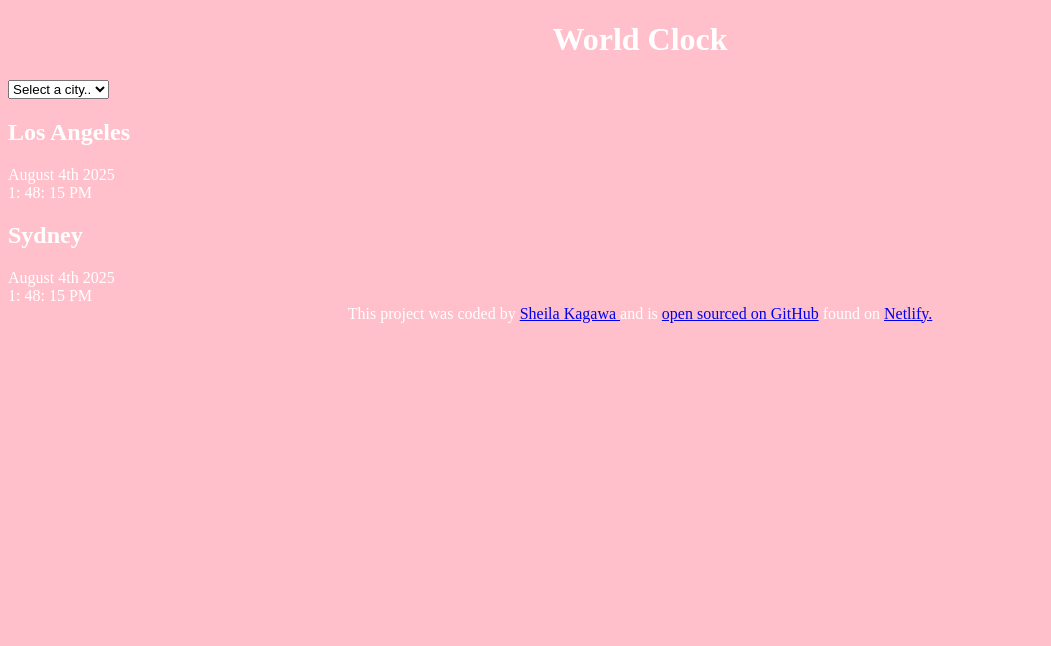
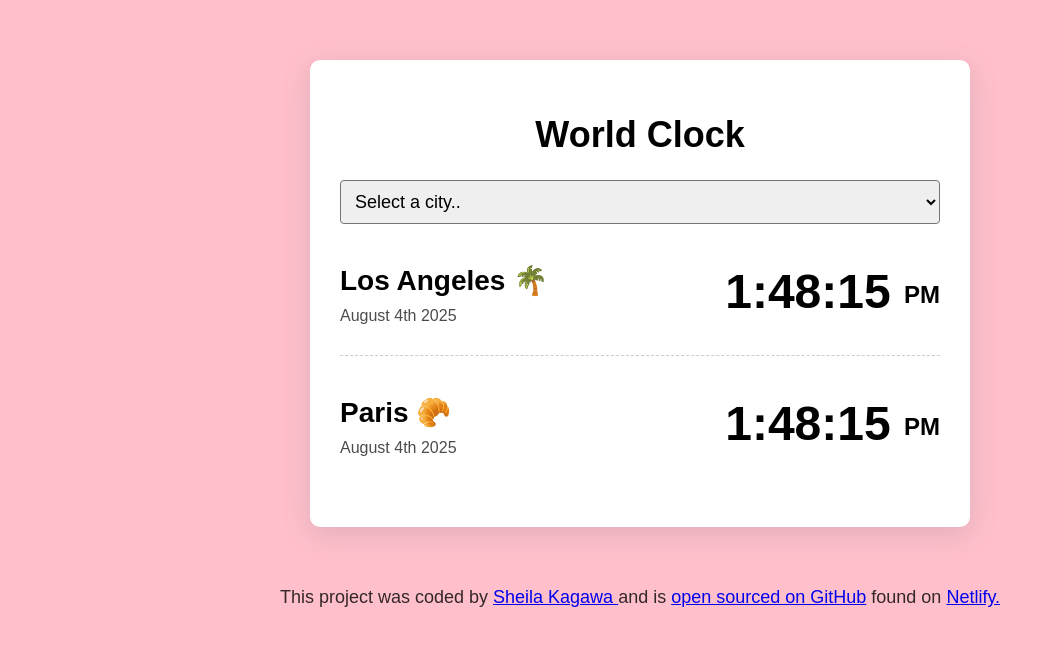
Before and after one commit to shlqjn/World-Clock, a plain HTML site: page index.html in a window 1280 px wide. Shown: the whole page, without its empty margins (0-1051 px from the left). Drawn offline with nearby package versions, Linux system fonts and the light colour scheme.

Commit message:
Added basic CSS styling

```diff
--- a/css/style.css
+++ b/css/style.css
@@ -1,12 +1,63 @@
 body {
-  color: white;
   background-color: pink;
+  font-family: sans-serif;
 }
 
 h1 {
   text-align: center;
+  font-family: sans-serif;
+  font-size: 36px;
+}
+
+h2 {
+  margin: 0 0 10px;
+  font-size: 28px;
+}
+
+select {
+  display: block;
+  width: 100%;
+  padding: 10px;
+  border-radius: 4px;
+  font-size: 18px;
+}
+.container {
+  max-width: 600px;
+  margin: 60px auto;
+  background: white;
+  padding: 30px;
+  box-shadow: rgba(100, 100, 111, 0.2) 0px 7px 29px 0px;
+  border-radius: 10px;
+}
+
+.city {
+  display: flex;
+  margin: 10px 0;
+  justify-content: space-between;
+  padding: 30px 0;
+  border-bottom: 1px dashed rgba(0, 0, 0, 0.2);
+}
+
+.city:last-child {
+  border: none;
+}
+
+.date {
+  opacity: 0.7;
+}
+
+.time {
+  font-size: 48px;
+  font-weight: bold;
+}
+.time small {
+  font-size: 24px;
+  vertical-align: middle;
+  line-height: 48px;
 }
 
 footer {
   text-align: center;
+  font-size: 18px;
+  color: rgba(0, 0, 0, 0.8);
 }
--- a/index.html
+++ b/index.html
@@ -20,13 +20,18 @@
       </select>
 
       <div class="city">
-        <h2>Los Angeles</h2>
-        <div class="date"> August 4th 2025</div>
-        <div class="time"> 1: 48: 15 PM</div>
+        <div>
+          <h2>Los Angeles 🌴</h2>
+          <div class="date">August 4th 2025</div>
+        </div>
+        <div class="time">1:48:15 <small> PM</small></div>
       </div>
-        <h2>Sydney</h2>
-        <div class="date"> August 4th 2025</div>
-        <div class="time"> 1: 48: 15 PM</div>
+      <div class="city">
+        <div>
+          <h2>Paris 🥐</h2>
+          <div class="date">August 4th 2025</div>
+        </div>
+        <div class="time">1:48:15 <small> PM</small></div>
       </div>
     </div>
 
```
